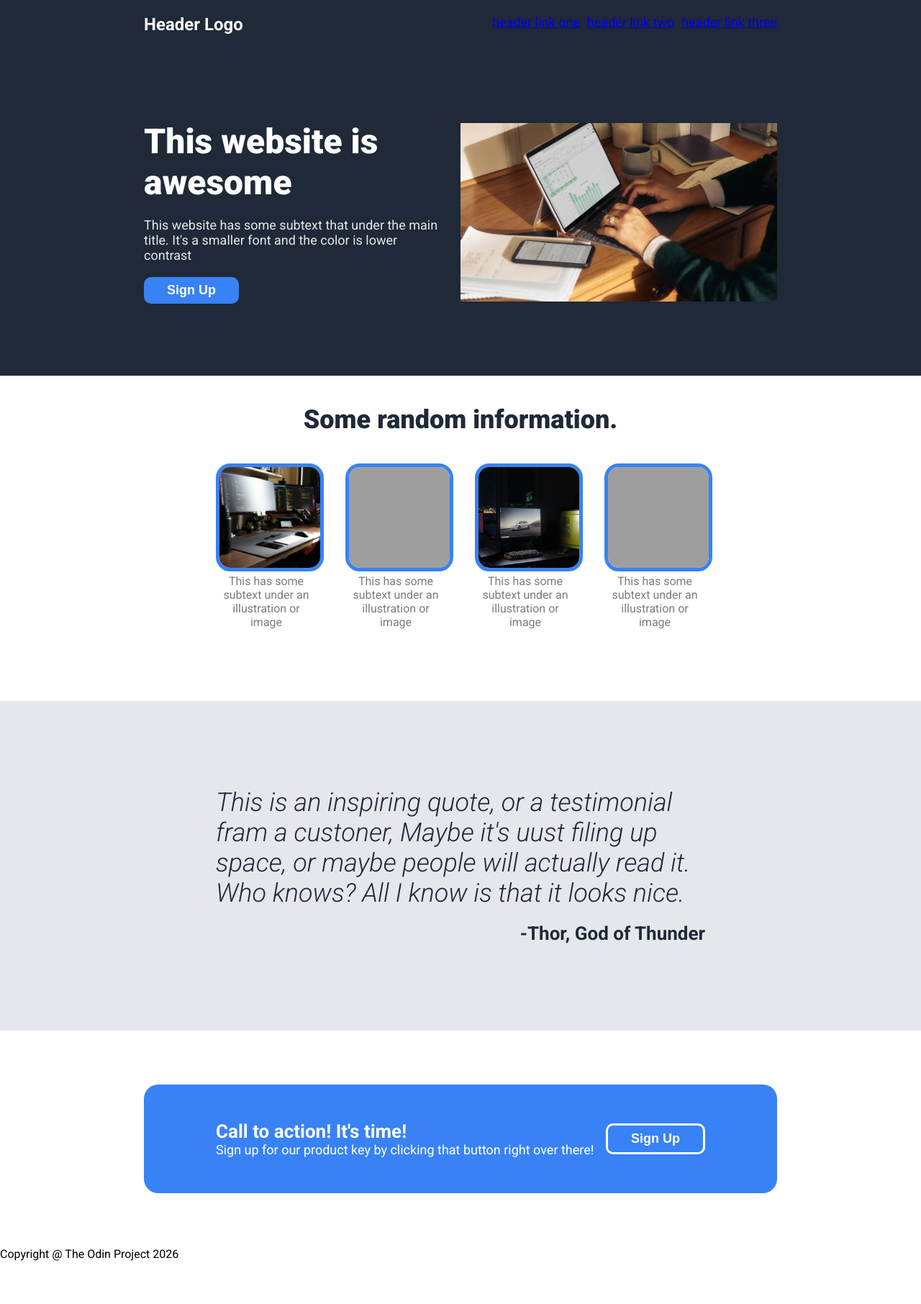
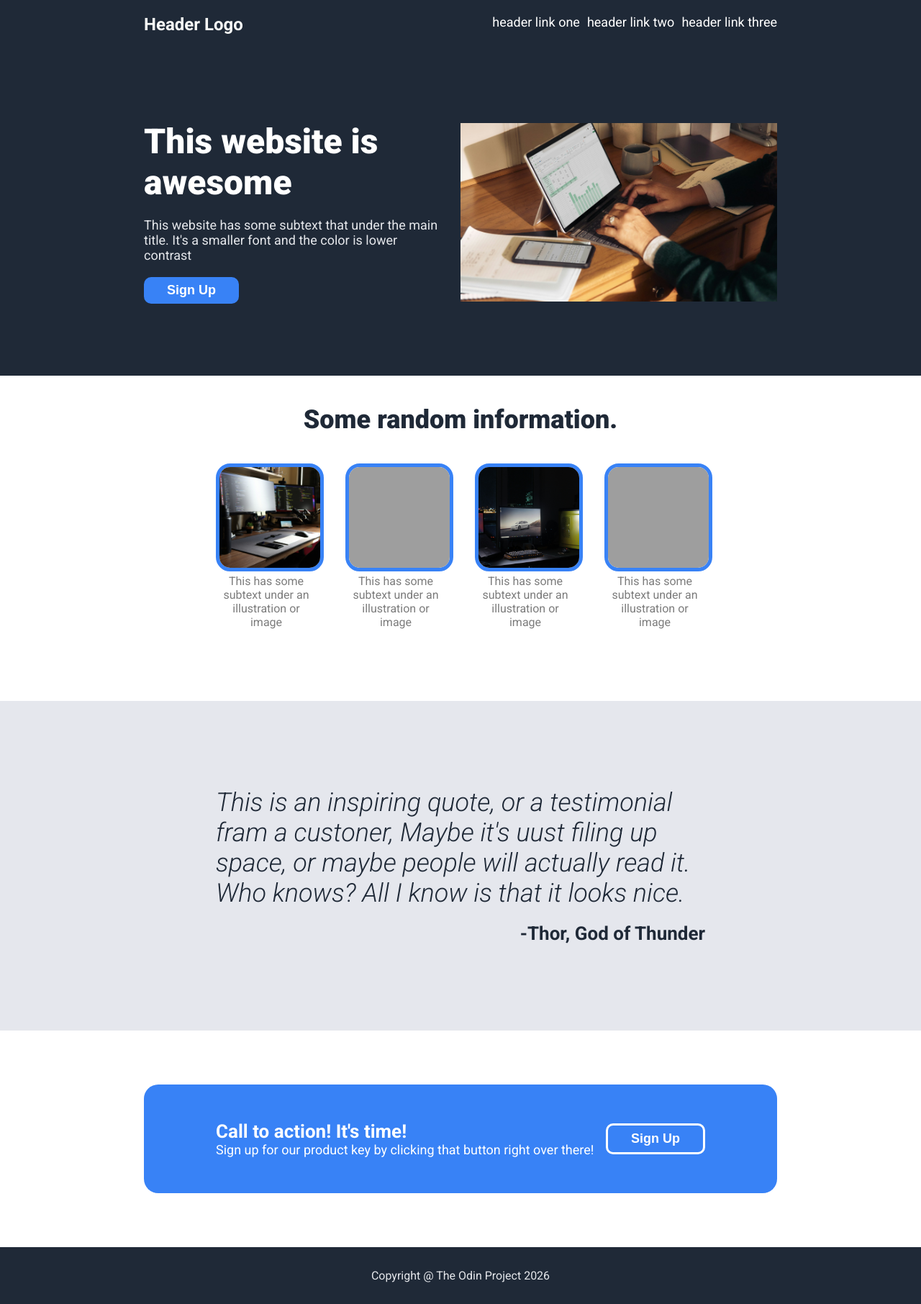
Before and after one commit to boykazgit/foundations-landing-page, a plain HTML site: page index.html in a window 1280 px wide. Shown: the whole page at 72% size. Before the commit the page ends 1752 px from the top, so only its background shows below. Drawn offline with Linux system fonts and the light colour scheme; grey boxes are pictures that could not be loaded.

Commit message:
Styled The Anchor Elements

```diff
--- a/style.css
+++ b/style.css
@@ -1,6 +1,11 @@
 body {
   font-family: Roboto, sans-serif;
   margin: 0;
+}
+
+a {
+  text-decoration: none;
+  color: white
 }
 
 ul {
@@ -137,6 +142,7 @@ button{
   color: white;
   font-size: 18px;
   display: flex;
+  flex-wrap: nowrap;
   align-items: center;
   justify-content: space-between;
 }
@@ -154,3 +160,10 @@ button{
   font-size: 18px;
   font-weight: bold;
 }
+
+.footer {
+  background:#1f2937;
+  color: #e5e7eb;
+  padding: 30px 0;
+  text-align: center;
+}
```
